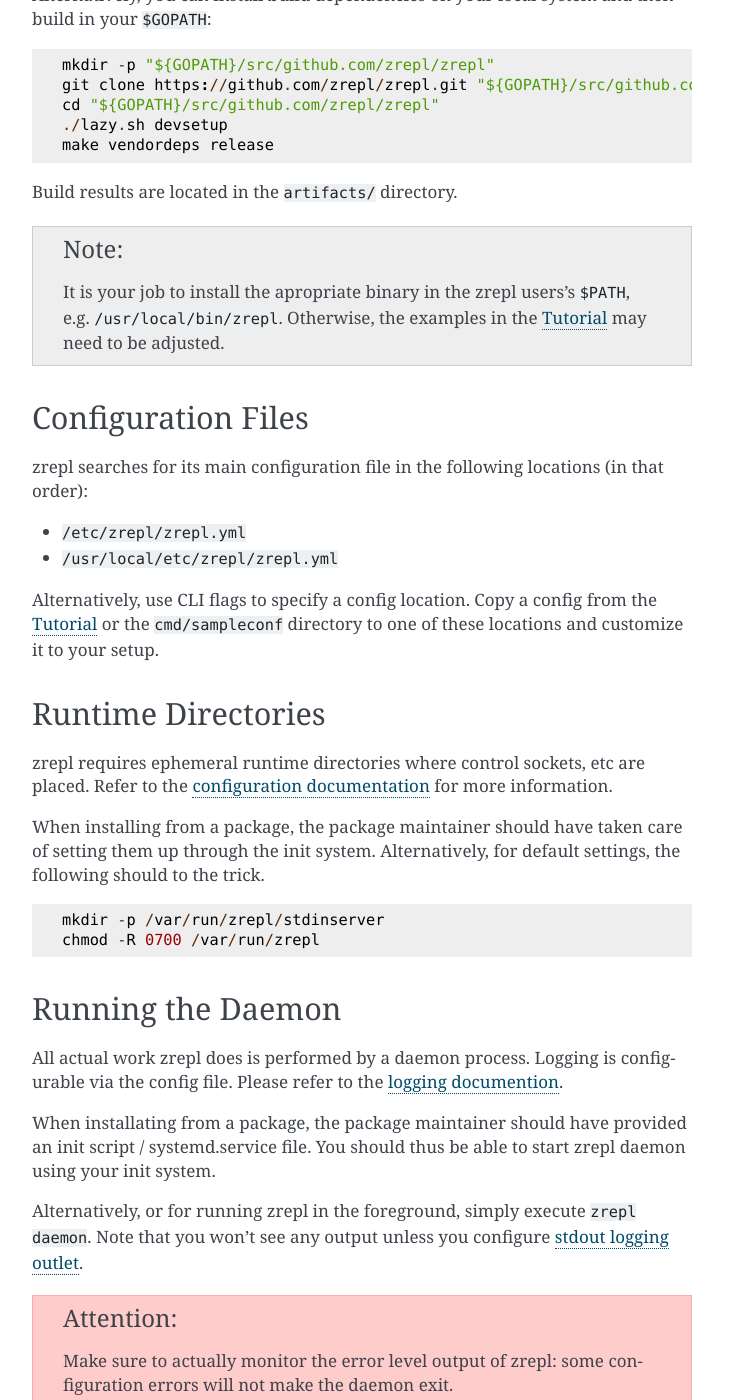
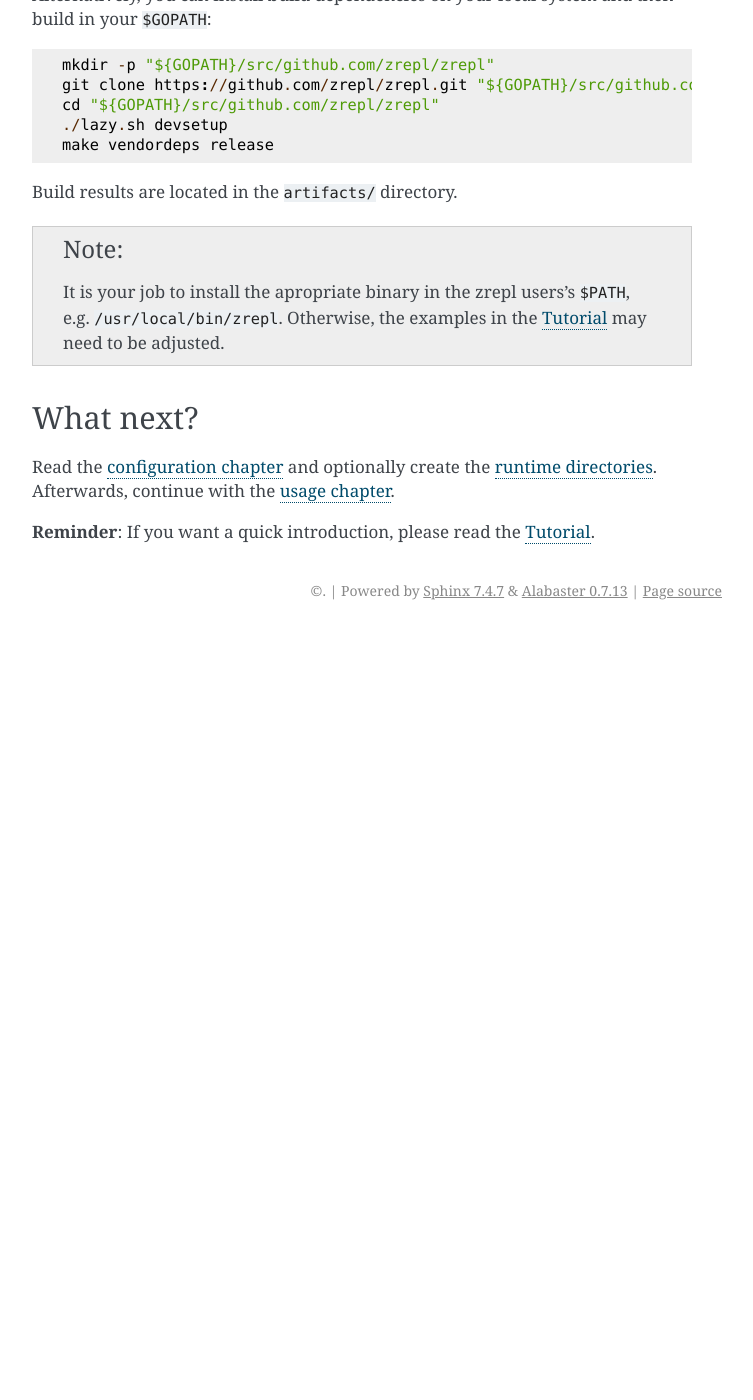
Before and after one commit to zrepl/zrepl, a Sphinx documentation site: the page built from docs/installation.rst, in a window 1280 px wide and 1400 px high, scrolled down 1154 px. Shown: the whole window, without its empty margins (388-1141 px from the left). Built offline with Sphinx 7.4.7, drawn with Linux system fonts in a browser that asks for light colours; the version number could not be read and is left out; after the commit the page ends 1784 px from its top, so only the background shows below that; some of the changed text lies outside the part shown.

Commit message:
docs: move config files + runtime dir doc to new configuration/preface

```diff
--- a/docs/configuration.rst
+++ b/docs/configuration.rst
@@ -7,6 +7,7 @@ Configuration
 
 .. toctree::
 
+    configuration/preface
     configuration/jobs
     configuration/transports
     configuration/map_filter_syntax
--- a/docs/configuration/logging.rst
+++ b/docs/configuration/logging.rst
@@ -30,6 +30,8 @@ Check out :sampleconf:`random/logging.yml` for an example on how to configure mu
 .. ATTENTION::
     The **first outlet is special**: if an error writing to any outlet occurs, the first outlet receives the error and can print it.
     Thus, the first outlet must be the one that always works and does not block, e.g. ``stdout``, which is the default.
+
+.. _logging-default-config:
 
 Default Configuration
 ---------------------
--- a/docs/configuration/misc.rst
+++ b/docs/configuration/misc.rst
@@ -13,10 +13,9 @@ zrepl daemon creates various UNIX sockets to allow communicating with it:
 
 There is no further authentication on these sockets.
 Therefore we have to make sure they can only be created and accessed by ``zrepl daemon``.
-
 In fact, ``zrepl daemon`` will not bind a socket to a path in a directory that is world-accessible.
 
-The directories can be configured in the main configuration file:
+The directories can be configured in the main configuration file, the defaults are provided below:
 
 ::
 
--- a/docs/installation.rst
+++ b/docs/installation.rst
@@ -78,56 +78,10 @@ Build results are located in the ``artifacts/`` directory.
 
 .. _mainconfigfile:
 
-Configuration Files
--------------------
+What next?
+----------
 
-zrepl searches for its main configuration file in the following locations (in that order):
+Read the :ref:`configuration chapter<configuration_toc>` and optionally create the :ref:`runtime directories <configuration_preface>`.
+Afterwards, continue with the :ref:`usage chapter<usage>`.
 
-* ``/etc/zrepl/zrepl.yml``
-* ``/usr/local/etc/zrepl/zrepl.yml``
-
-Alternatively, use CLI flags to specify a config location.
-Copy a config from the :ref:`tutorial` or the ``cmd/sampleconf`` directory to one of these locations and customize it to your setup.
-
-Runtime Directories
--------------------
-
-zrepl requires ephemeral runtime directories where control sockets, etc are placed.
-Refer to the :ref:`configuration documentation <conf-runtime-directories>` for more information.
-
-When installing from a package, the package maintainer should have taken care of setting them up through the init system.
-Alternatively, for default settings, the following should to the trick.
-
-::
-
-    mkdir -p /var/run/zrepl/stdinserver
-    chmod -R 0700 /var/run/zrepl
-
-
-Running the Daemon
-------------------
-
-All actual work zrepl does is performed by a daemon process.
-Logging is configurable via the config file. Please refer to the :ref:`logging documention <logging>`.
-
-When installating from a package, the package maintainer should have provided an init script / systemd.service file.
-You should thus be able to start zrepl daemon using your init system.
-
-Alternatively, or for running zrepl in the foreground, simply execute ``zrepl daemon``.
-Note that you won't see any output unless you configure :ref:`stdout logging outlet <logging-outlet-stdout>`.
-
-.. ATTENTION::
-
-    Make sure to actually monitor the error level output of zrepl: some configuration errors will not make the daemon exit.
-
-    Example: if the daemon cannot create the :ref:`transport-ssh+stdinserver` sockets in the runtime directory,
-    it will emit an error message but not exit because other tasks such as periodic snapshots & pruning are of equal importance.
-
-.. _install-restarting:
-
-Restarting
-~~~~~~~~~~
-
-The daemon handles SIGINT and SIGTERM for graceful shutdown.
-Graceful shutdown means at worst that a job will not be rescheduled for the next interval.
-The daemon exits as soon as all jobs have reported shut down.
+**Reminder**: If you want a quick introduction, please read the :ref:`tutorial`.
--- a/docs/tutorial.rst
+++ b/docs/tutorial.rst
@@ -153,7 +153,7 @@ Apply Configuration Changes
 ---------------------------
 
 We need to restart the zrepl daemon on **both** ``app-srv`` and ``backup-srv``.
-This is :ref:`OS-specific <install-restarting>`.
+This is :ref:`OS-specific <usage-zrepl-daemon-restarting>`.
 
 Watch it Work
 -------------
```
Also changed, not shown: docs/configuration/preface.rst (added, +31 -0 lines), docs/usage.rst (+33 -0 lines).
